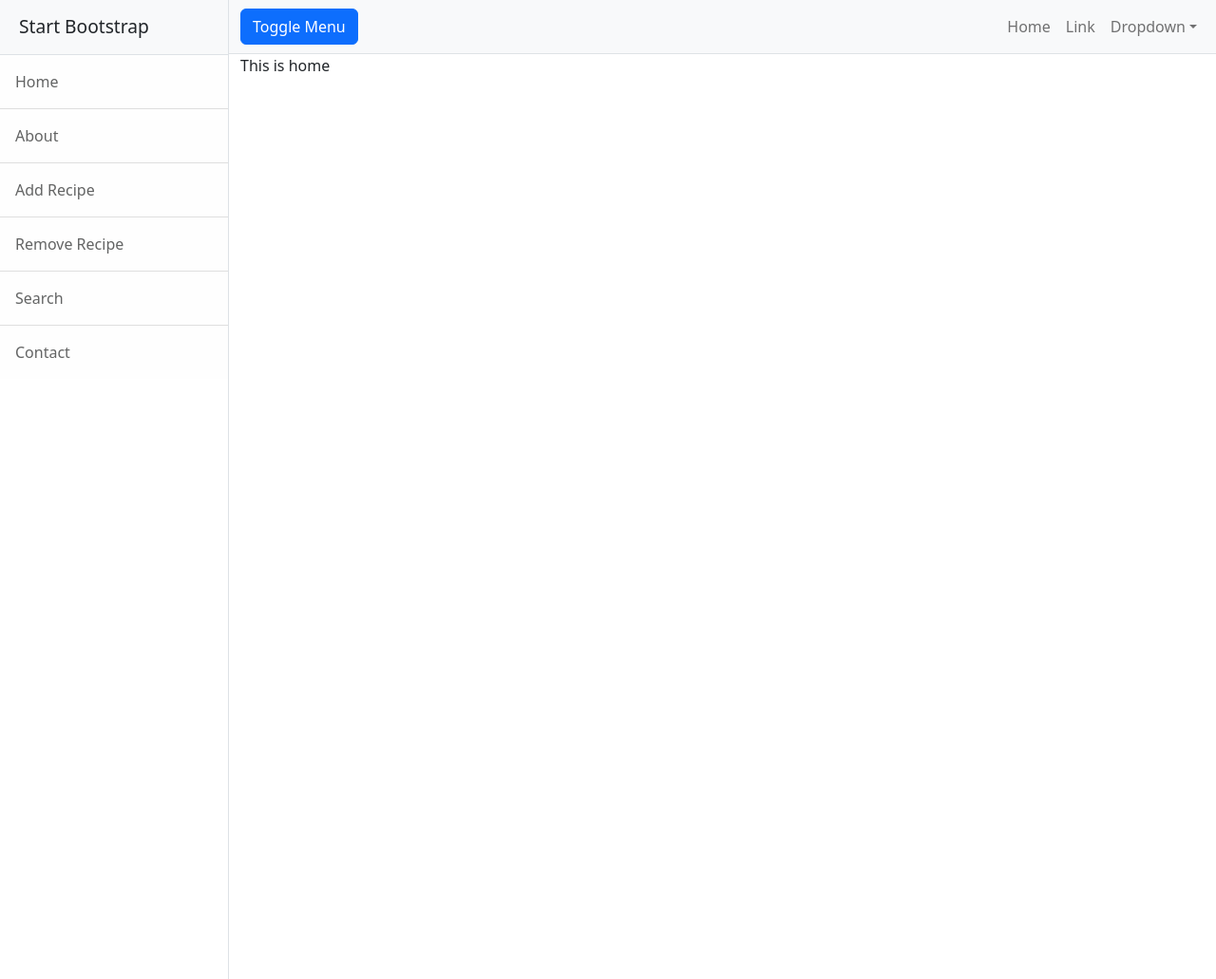
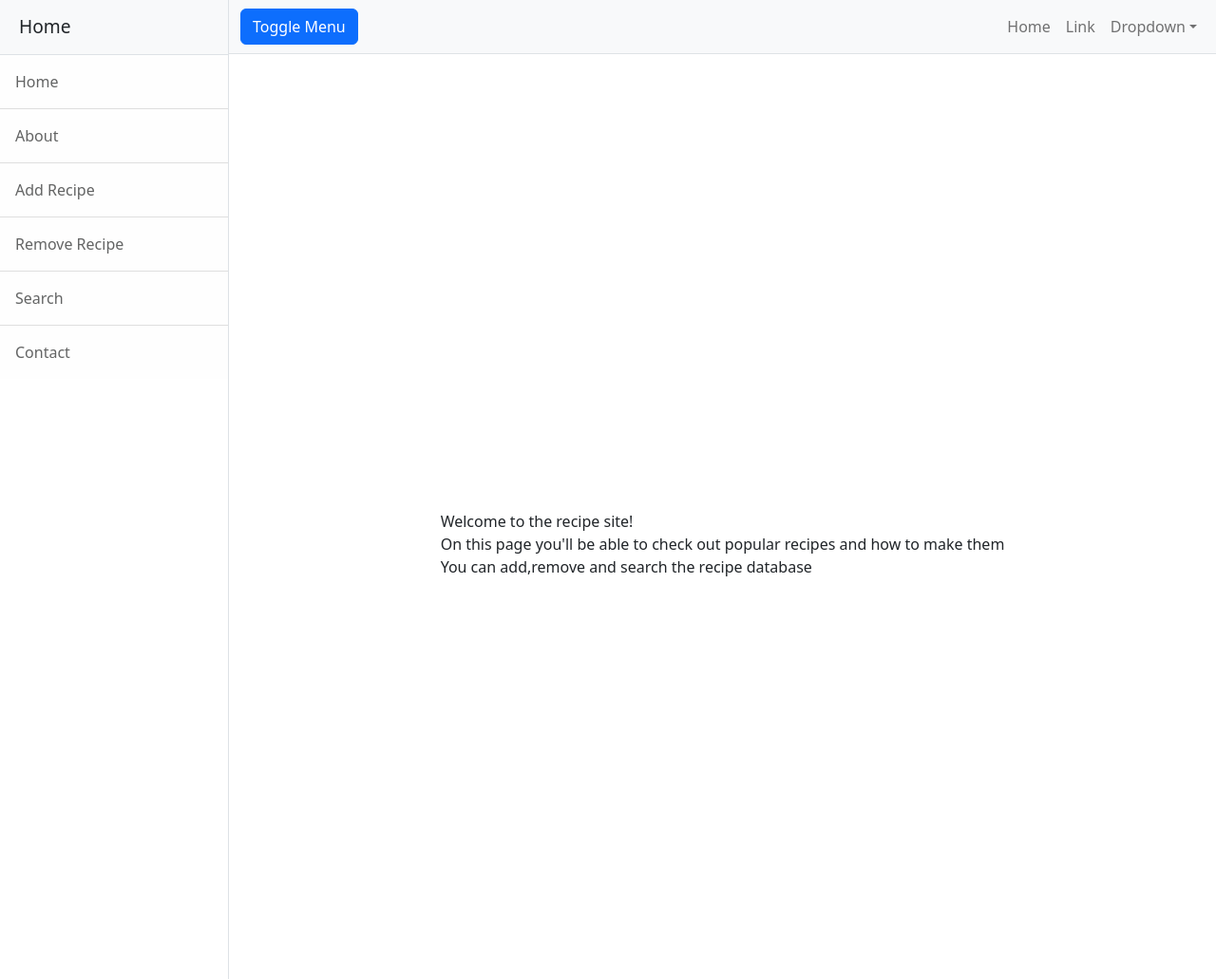
Before and after one commit to Memerax/flaskProject, a Flask app: page / in a window 1280 px wide. Shown: the whole page at 95% size. Run offline with Flask 3, Linux system fonts and the light colour scheme; some libraries are stand-ins or nearby versions.

Commit message:
Added titles and linkage for nav bar

```diff
--- a/app.py
+++ b/app.py
@@ -1,5 +1,5 @@
 from flask import Flask, redirect, url_for, request, render_template
-# from forms import BeneficiaryForm
+from forms import BeneficiaryForm
 import pandas as pd
 
 app = Flask(__name__)
@@ -12,23 +12,23 @@ def home():
 
 @app.route('/about')
 def about():
-    return render_template('about.html')
+    return render_template('about.html', title="About")
 
 @app.route('/add_recipe')
 def add_recipe():
-    return render_template('add_recipe.html')
+    return render_template('add_recipe.html', title="Add a recipe")
 
 @app.route('/remove_recipe')
 def remove_recipe():
-    return render_template('remove_recipe.html')
+    return render_template('remove_recipe.html', title="Remove a recipe")
 
 @app.route('/contact')
 def contact():
-    return render_template('contact.html')
+    return render_template('contact.html',title="Contact page")
 
 @app.route('/search')
 def search():
-    return render_template('search.html')
+    return render_template('search.html',title="Search page")
 
 if __name__ == '__main__':
     app.run()
--- a/templates/base.html
+++ b/templates/base.html
@@ -4,10 +4,13 @@
         <meta charset="utf-8" />
         <meta name="viewport" content="width=device-width, initial-scale=1, shrink-to-fit=no" />
         <meta name="description" content="" />
-        <meta name="author" content="" />
-        <title>Simple Sidebar - Start Bootstrap Template</title>
-        <!-- Favicon-->
-        <link rel="icon" type="image/x-icon" href="{{ url_for('static', filename='favicon.ico') }}" />
+        <meta name="Joey White" content="" />
+        {% if title %}
+        <title> {{title}}</title>
+        {% else %}
+            <title> Recipe Home page</title>
+        {% endif %}
+        <link rel="icon" type="image/x-icon" href="{{ url_for('static', filename='food.png') }}" />
         <!-- Core theme CSS (includes Bootstrap)-->
         <link rel="stylesheet" href="{{ url_for('static', filename='css/main.css') }}">
     </head>
@@ -15,9 +18,15 @@
         <div class="d-flex" id="wrapper">
             <!-- Sidebar-->
             <div class="border-end bg-white" id="sidebar-wrapper">
-                <div class="sidebar-heading border-bottom bg-light">Start Bootstrap</div>
+                <div class="sidebar-heading border-bottom bg-light">
+                    {% if title %}
+                        {{ title }}
+                        {% else %}
+                        Home
+                    {% endif %}
+                </div>
                 <div class="list-group list-group-flush">
-                    <a class="list-group-item list-group-item-action list-group-item-light p-3" href="">Home</a>
+                    <a class="list-group-item list-group-item-action list-group-item-light p-3" href="./">Home</a>
                     <a class="list-group-item list-group-item-action list-group-item-light p-3" href="./about">About</a>
                     <a class="list-group-item list-group-item-action list-group-item-light p-3" href="./add_recipe">Add Recipe</a>
                     <a class="list-group-item list-group-item-action list-group-item-light p-3" href="./remove_recipe">Remove Recipe</a>
@@ -51,9 +60,9 @@
                     </div>
                 </nav>
                 <!-- Page content-->
-                <div class="container-fluid">
+                <div class="h-100 d-flex align-items-center justify-content-center">
                     {% block page_content %}
-                    {% endblock %}
+                    {% endblock page_content %}
                 </div>
             </div>
         </div>
--- a/templates/home.html
+++ b/templates/home.html
@@ -1,6 +1,11 @@
 {% extends "base.html" %}
 
 {% block page_content %}
-This is home
+Welcome to the recipe site!
+    <br>
+    On this page you'll be able to check out popular recipes and how to make them
+    <br>
+    You can add,remove and search the recipe database
+
 {% endblock %}
 </html>
```
Also changed, not shown: forms.py (added, +14 -0 lines), static/css/main.css.
